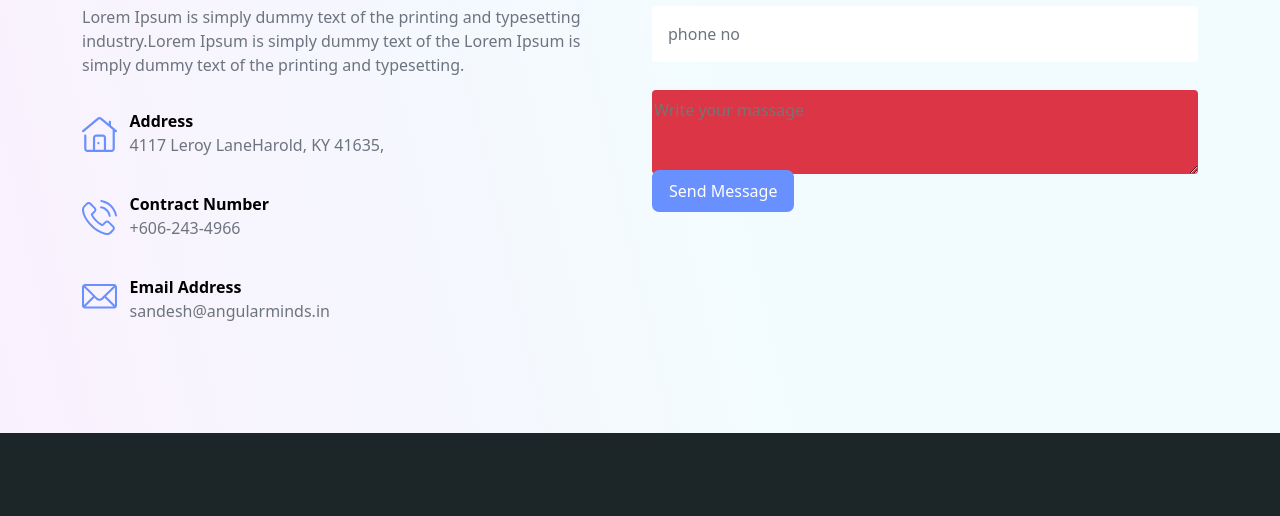
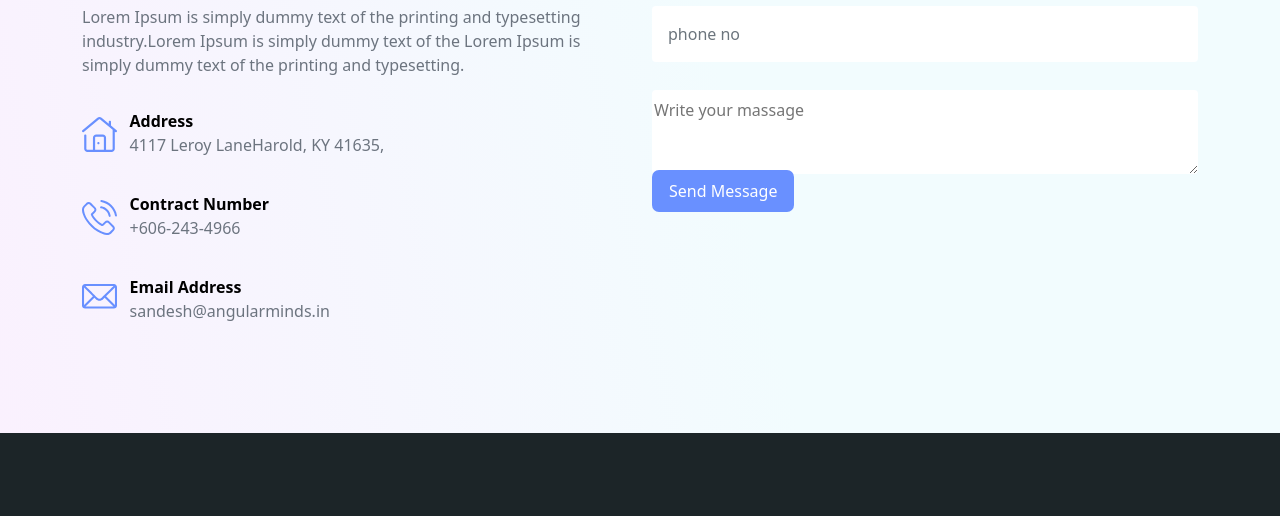
Before and after one commit to sandeshsshingare/s, a plain HTML site: page index.html in a window 1280 px wide. Shown: the part 7473-7989 px from the top of the page. Drawn offline with nearby package versions, Linux system fonts and the light colour scheme.

Commit message:
Update index.html

```diff
--- a/index.html
+++ b/index.html
@@ -1469,7 +1469,7 @@
                 <div class="col-sm-12 col-lg-12 col-xl-12 col-lx-12">
                   <textarea
                     style="width: 100%; height: 100%"
-                    class="phone-no bg-danger rounded pt-2"
+                    class="phone-no  rounded pt-2"
                     placeholder="Write your massage"
                   ></textarea>
                 </div>
```
